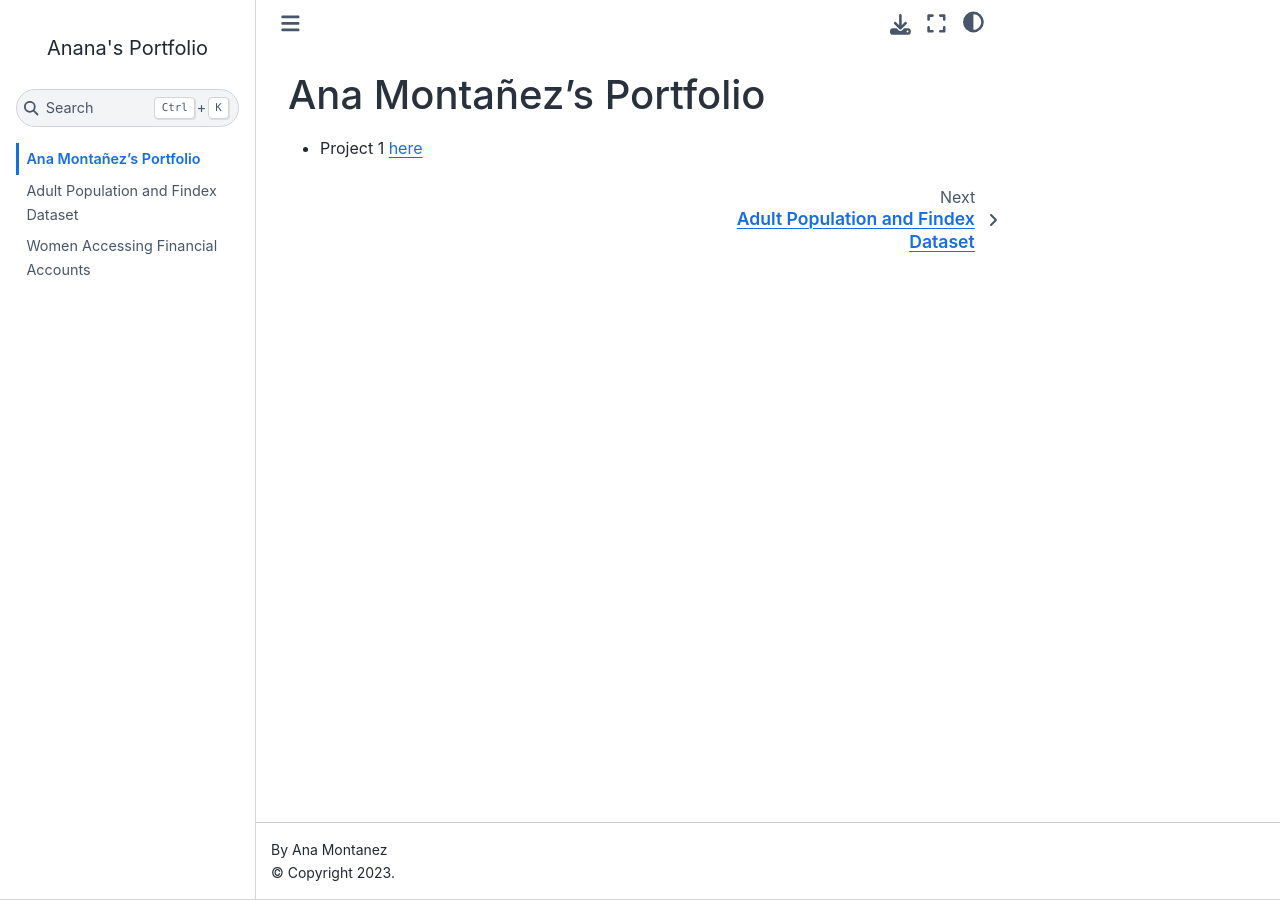
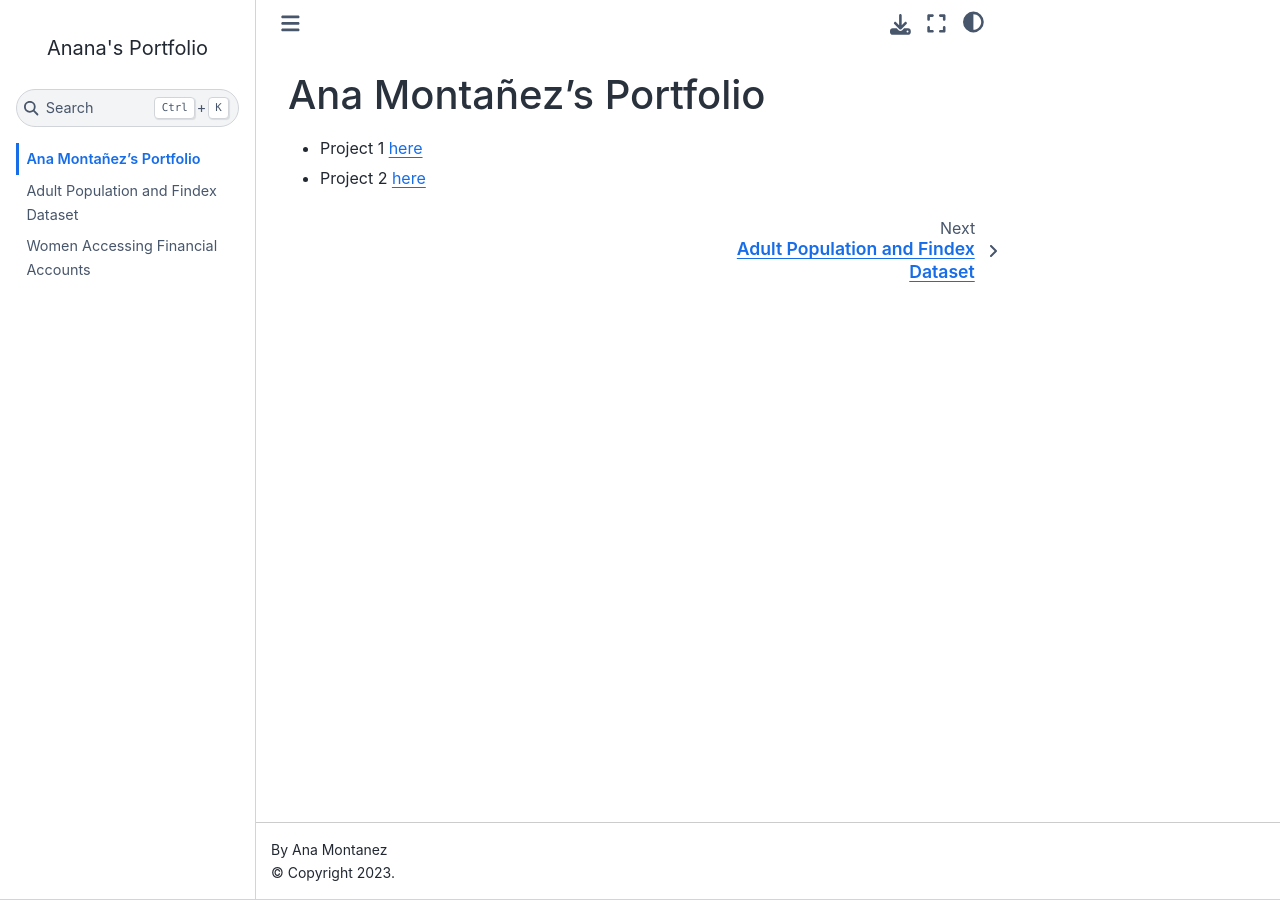
Before and after one commit to Anana2314/Anana2314.github.io, a Jupyter Book: the page built from index.md, in a window 1280 px wide. Built offline with Jupyter Book 1.0.4 settings and Sphinx 7.4.7 and the Sphinx Book theme 1.1.4, drawn with Linux system fonts in a browser that asks for light colours; comment, search, counter and statistics services are not loaded.

Commit message:
change in index

```diff
--- a/index.md
+++ b/index.md
@@ -1,3 +1,5 @@
 # Ana Montañez's Portfolio
 
 * Project 1 [here](https://github.com/Anana2314/Anana2314.github.io/blob/main/project_1.ipynb)
+
+* Project 2 [here](https://github.com/Anana2314/Anana2314.github.io/blob/main/Project_2.ipynb)
```
